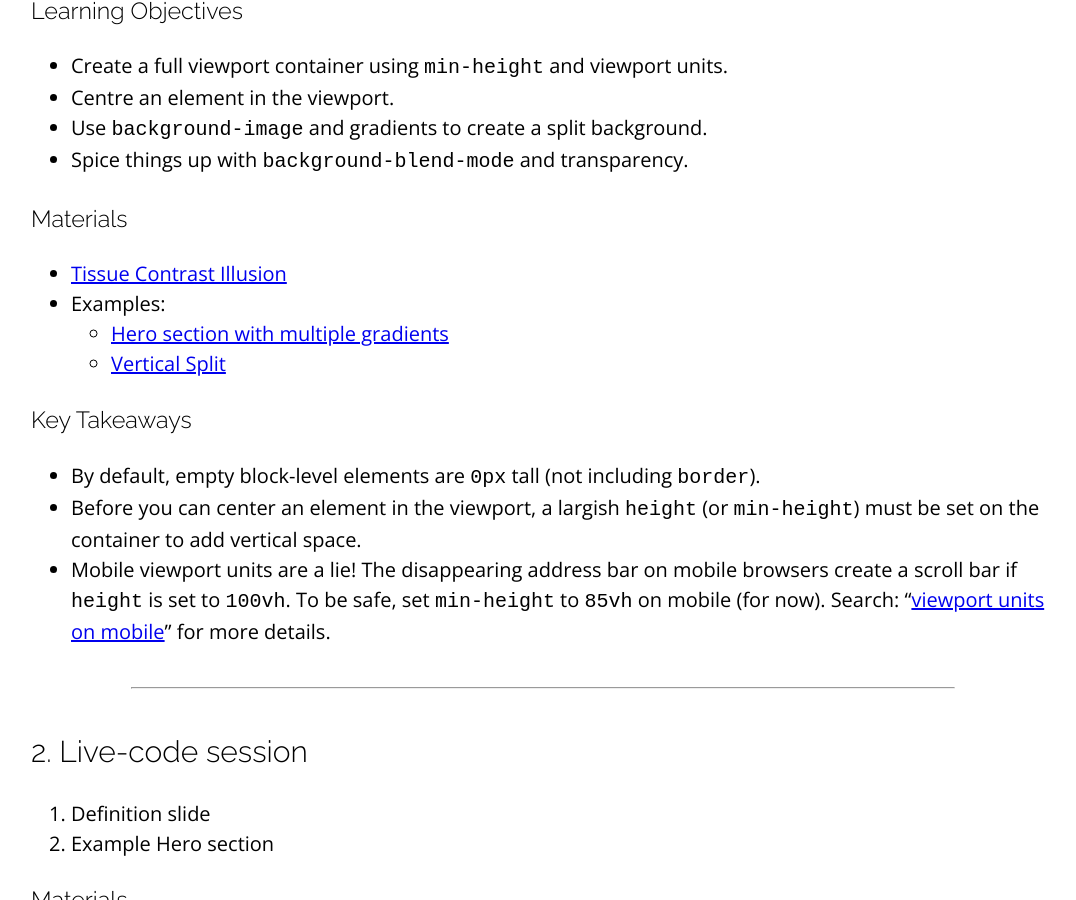
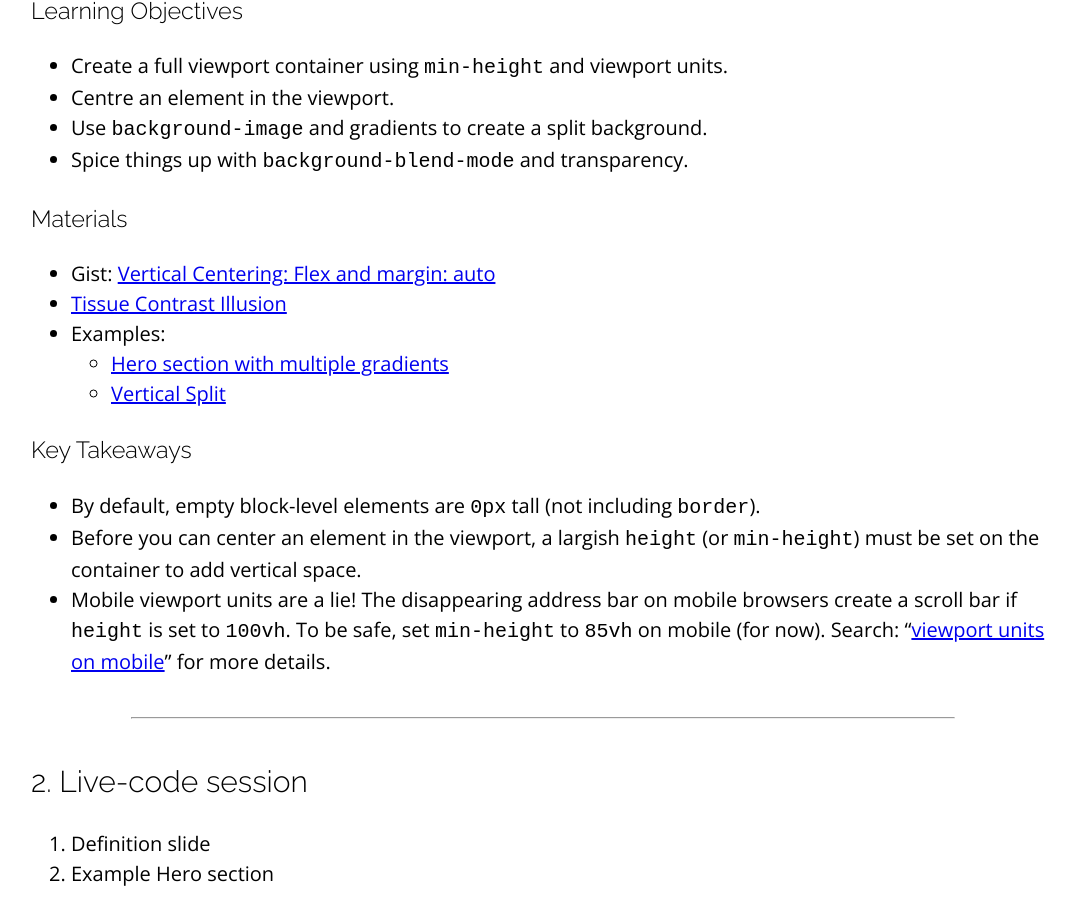
Before and after one commit to sait-wbdv/winter-2021, a Jekyll site: the page built from _posts/2021-02-01-hero-sections.md, in a window 1280 px wide and 900 px high, scrolled down 2137 px. Shown: the whole window, without its empty margins (97-1173 px from the left). Built offline with Jekyll 4.4.1, drawn with Linux system fonts in a browser that asks for light colours; nearby versions of some CDN libraries.

Commit message:
added gist

```diff
--- a/_posts/2021-02-01-hero-sections.md
+++ b/_posts/2021-02-01-hero-sections.md
@@ -58,6 +58,7 @@ categories: cpnt260
 - Spice things up with `background-blend-mode` and transparency.
 
 ### Materials
+- Gist: [Vertical Centering: Flex and margin: auto](https://gist.github.com/acidtone/afe2d19e3793e763950a6ddccd308720)
 - [Tissue Contrast Illusion](http://browsertherapy.com/challenges/tissue-contrast/)
 - Examples:
   - [Hero section with multiple gradients](https://codepen.io/browsertherapy/pen/ExKGBMg)
```
